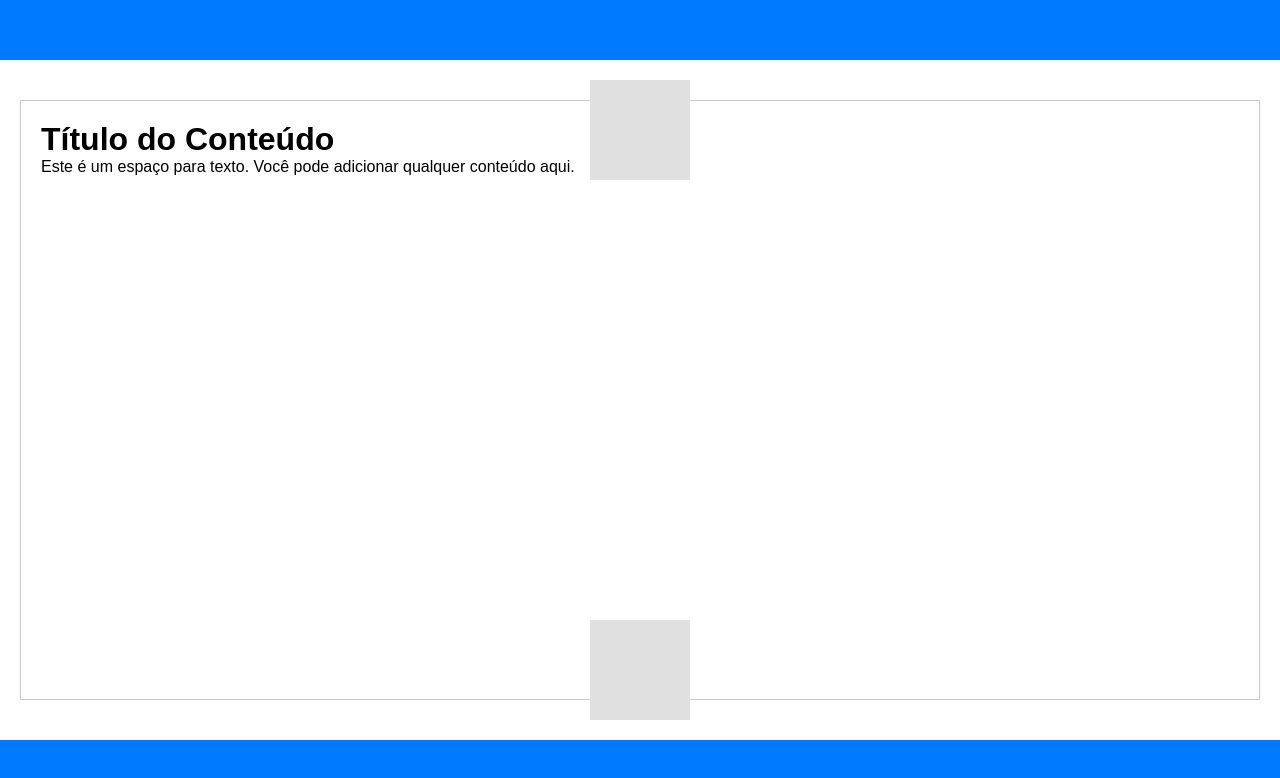
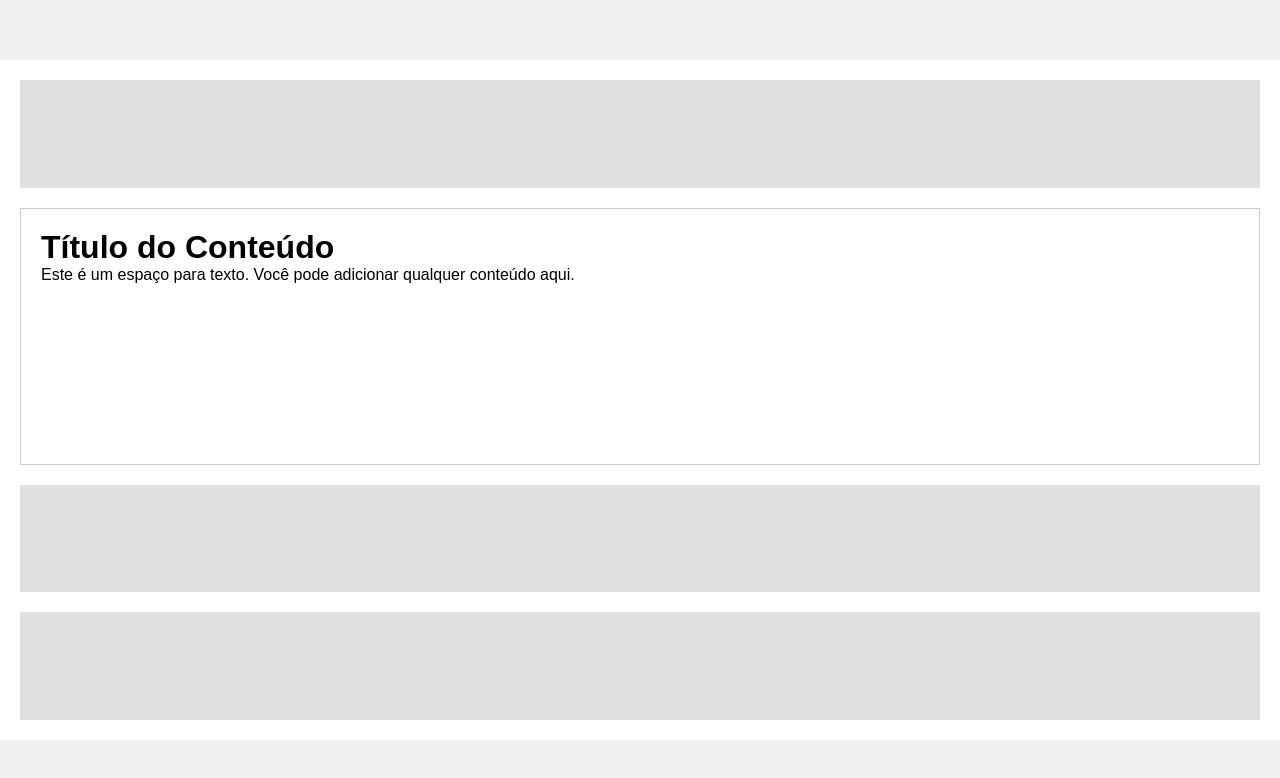
Before and after one commit to XandoTAraujo/trabalho-figma, a plain HTML site: page index.html in a window 1280 px wide. Drawn offline with Linux system fonts and the light colour scheme.

Commit message:
Update styles.css

```diff
--- a/styles.css
+++ b/styles.css
@@ -10,7 +10,7 @@ body {
 
 header {
     height: 60px;
-    background-color: #007BFF; /* Azul */
+    background-color: #f0f0f0;
 }
 
 .container {
@@ -18,48 +18,34 @@ header {
     flex-direction: column;
     height: calc(100vh - 120px); /* Altura total menos cabeçalho e rodapé */
     padding: 20px;
-    position: relative;
 }
 
 .top-left {
-    position: absolute;
-    top: 20px;
-    left: 50%; /* Centraliza horizontalmente */
-    transform: translateX(-50%); /* Ajusta para o centro */
-    width: 100px; /* Largura do quadrado */
-    height: 100px; /* Altura do quadrado */
-    background-color: #e0e0e0; /* Cor de fundo do espaço vago */
+    flex: 1;
+    background-color: #e0e0e0;
+    margin-bottom: 20px; /* Espaço entre o topo e o conteúdo */
 }
 
 .content {
-    flex: 1;
+    flex: 2;
     background-color: #ffffff;
     padding: 20px;
     border: 1px solid #ccc;
-    margin: 20px 0; /* Margem para separar do espaço vago */
 }
 
 .bottom-left {
-    position: absolute;
-    bottom: 20px;
-    left: 50%; /* Centraliza horizontalmente */
-    transform: translateX(-50%); /* Ajusta para o centro */
-    width: 100px; /* Largura do quadrado */
-    height: 100px; /* Altura do quadrado */
-    background-color: #e0e0e0; /* Cor de fundo do espaço vago */
+    flex: 1;
+    background-color: #e0e0e0;
+    margin-top: 20px; /* Espaço entre o conteúdo e o fundo */
 }
 
 .bottom-right {
-    position: absolute;
-    bottom: 20px;
-    right: 50%; /* Centraliza horizontalmente */
-    transform: translateX(50%); /* Ajusta para o centro */
-    width: 100px; /* Largura do quadrado */
-    height: 100px; /* Altura do quadrado */
-    background-color: #e0e0e0; /* Cor de fundo do espaço vago */
+    flex: 1;
+    background-color: #e0e0e0;
+    margin-top: 20px; /* Espaço entre o fundo e o rodapé */
 }
 
 footer {
     height: 60px;
-    background-color: #007BFF; /* Azul */
+    background-color: #f0f0f0;
 }
```
